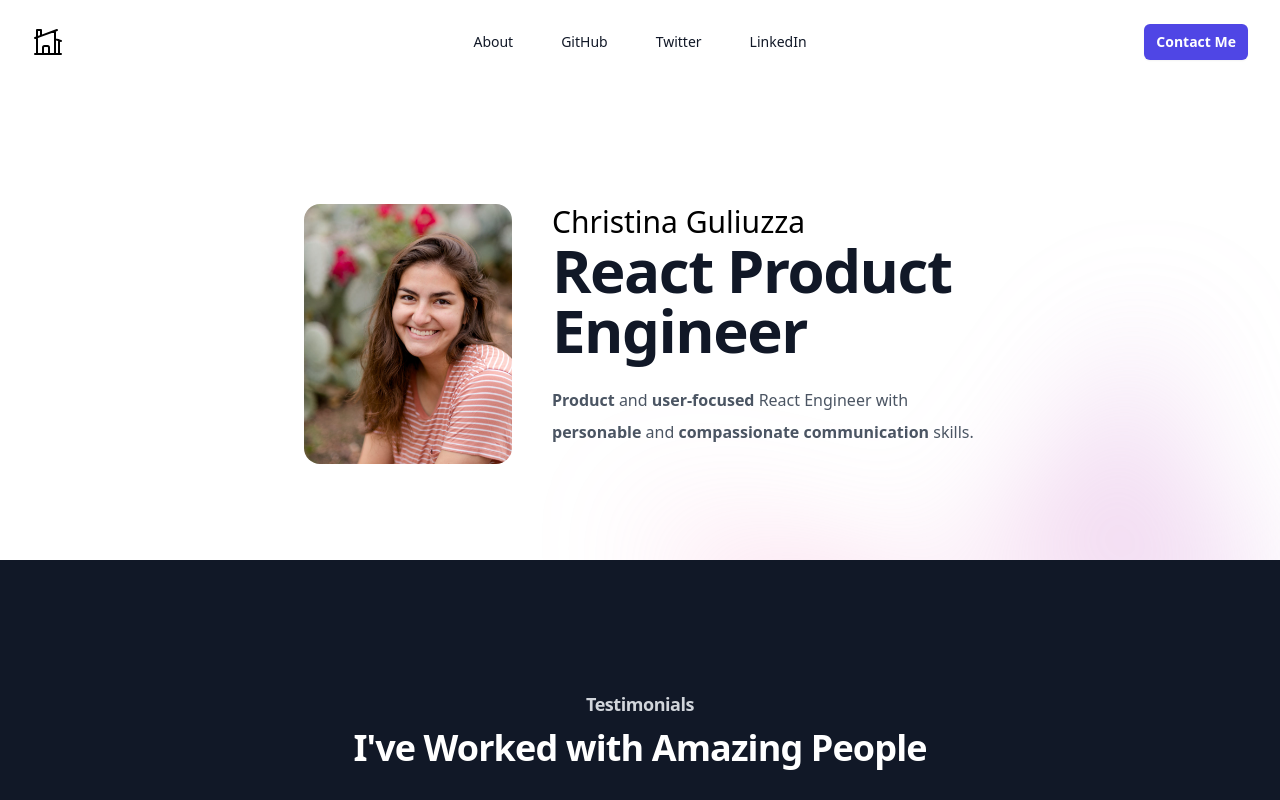
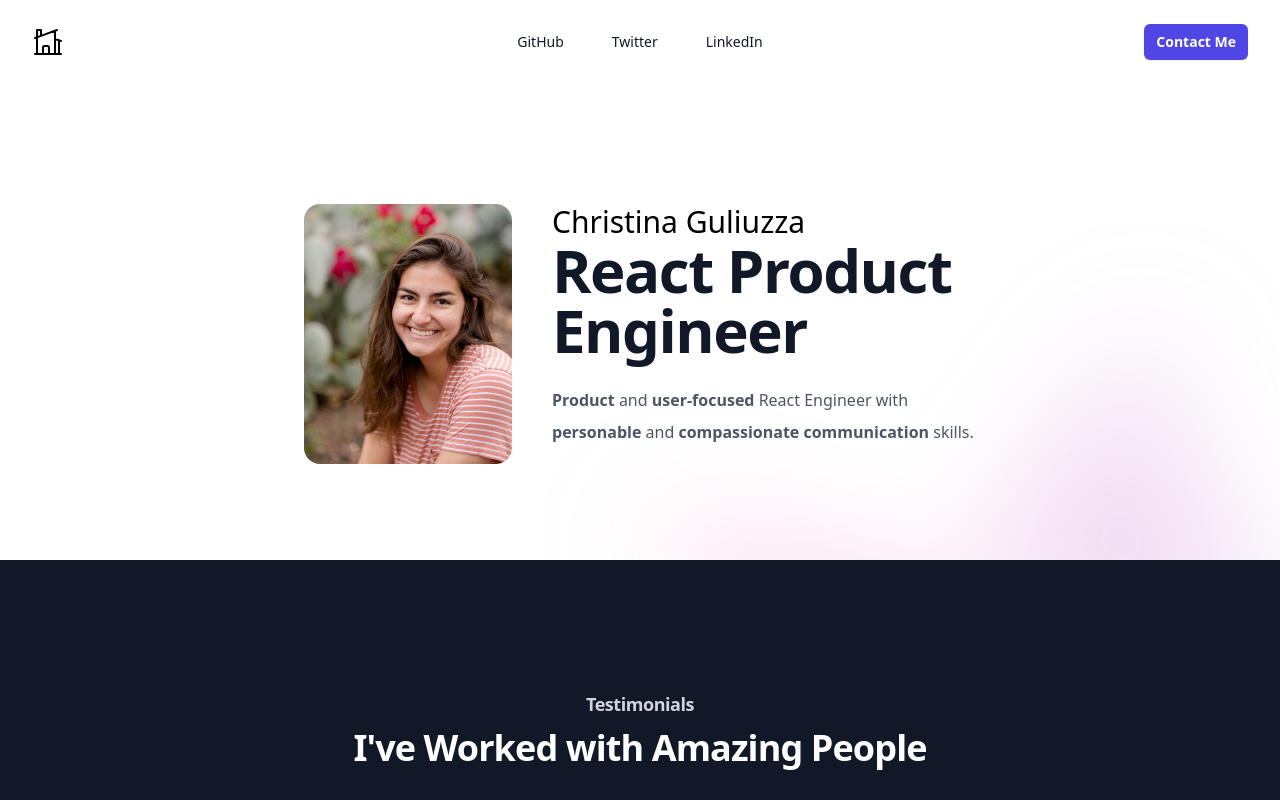
Before and after one commit to cguliuzza/tina-dev-site, a Next.js app: page / in a window 1280 px wide. Shown: the top 800 px of the page. Built offline with nearby package versions, Linux system fonts and the light colour scheme.

Commit message:
remove about navigation links

```diff
--- a/components/Footer.tsx
+++ b/components/Footer.tsx
@@ -2,7 +2,6 @@ import { SVGProps } from 'react'
 
 const navigation = {
   main: [
-    { name: 'About', href: '/#about' },
     {
       name: 'LinkedIn',
       href: 'https://www.linkedin.com/in/christina-guliuzza-668354133/',
--- a/components/Navbar.tsx
+++ b/components/Navbar.tsx
@@ -9,7 +9,6 @@ import {
 } from '@heroicons/react/24/outline'
 
 const navigation = [
-  { name: 'About', href: '/#about' },
   {
     name: 'GitHub',
     href: 'https://github.com/cguliuzza',
```
